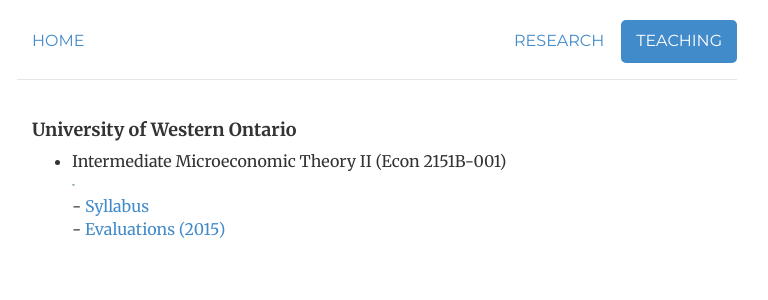
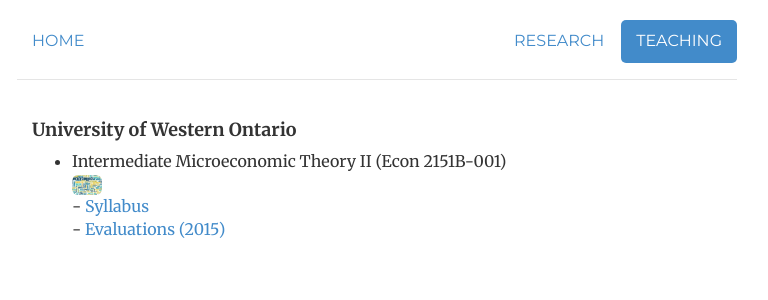
Before and after one commit to morihiroaki/morihiroaki.github.io, a Jekyll site: the page built from teaching.html, in a window 1280 px wide. Shown: the top 300 px of the page, without its empty margins (263-1031 px from the left). Built offline with Jekyll 4.4.1, drawn with Linux system fonts in a browser that asks for light colours.

Commit message:
Update teaching.html

```diff
--- a/teaching.html
+++ b/teaching.html
@@ -9,7 +9,7 @@
   <h4>University of Western Ontario</h4>
 <ul style="list-style-type:disc">
   <li>Intermediate Microeconomic Theory II (Econ 2151B-001)</li>
-      	<img  class="img-rounded" alt="Hiro Mori" src="files/micro_image.jpg" height="2" width="3">
+      	<img  class="img-rounded" alt="Hiro Mori" src="files/micro_image.jpg" height="20" width="30">
     <dd>- <a target="_blank" href="/files/2151_2015S_syllabus.pdf" title="Syllabus">Syllabus</a></dd>
     <dd>- <a target="_blank" href="/files/2151_2015S_evaluation.pdf" title="Evaluations">Evaluations (2015)</a></dd>
 </ul>
```
